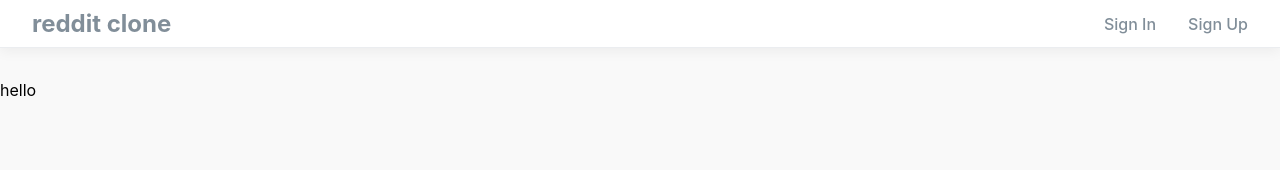
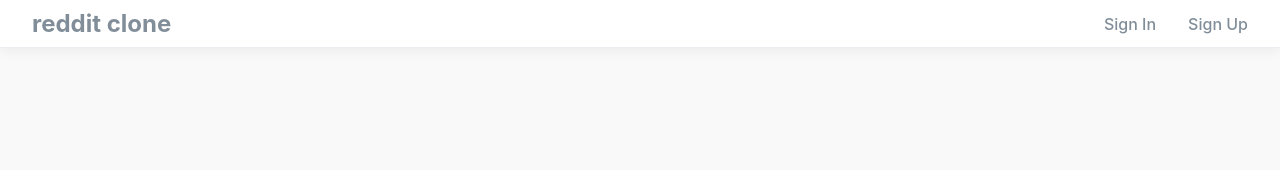
Before and after one commit to alex-dunarentu/reddit-clone, a React (Create React App) app: page /posts/0 in a window 1280 px wide. Shown: the top 170 px of the page. Built offline with nearby package versions, Linux system fonts and the light colour scheme.

Commit message:
added routing to individual post

```diff
--- a/src/App.js
+++ b/src/App.js
@@ -85,7 +85,7 @@ class App extends React.Component {
           />
           <Route exact path="/signin" component={SignInPage} />
           <Route exact path="/signup" component={SignUpPage} />
-          <Route path="/posts" component={PostPage} />
+          <Route path="/posts/:id" render={(props) => <PostPage {...props} posts={this.state.posts} />} />
         </Switch>
       </div>
     );
--- a/src/components/posts/posts.component.jsx
+++ b/src/components/posts/posts.component.jsx
@@ -9,7 +9,6 @@ const Posts = ({ posts, handleDelete, handleVotePos, handleVoteNeg }) => {
   return (
     <div className="Posts">
       {posts.map(({ id, title, description, votes }) => (
-       // <Link to={`/posts/${id}`}>
         <div key={id} className="PostComponent">
           <div className="PostVotes">
             <i
@@ -25,7 +24,9 @@ const Posts = ({ posts, handleDelete, handleVotePos, handleVoteNeg }) => {
             ></i>
           </div>
           <div className="PostDescription">
+            <Link to={`/posts/${id}`}>
               <h1 className="PostTitle">{title}</h1>
+            </Link>
             <h2 className="PostText">{description}</h2>
             <button
               type="button"
@@ -37,7 +38,6 @@ const Posts = ({ posts, handleDelete, handleVotePos, handleVoteNeg }) => {
             </button>
           </div>
         </div>
-       // </Link>
       ))}
     </div>
   );
--- a/src/pages/homepage/homepage.component.jsx
+++ b/src/pages/homepage/homepage.component.jsx
@@ -1,13 +1,12 @@
 import React from "react";
 import Posts from "../../components/posts/posts.component";
 import CreatePost from "../../components/create-post/create-post.component";
-import POSTS_DATA from "../../components/posts/posts.data";
 import { v4 as uuidv4 } from "uuid";
 import "./homepage.styles.scss";
 
 class HomePage extends React.Component {
-  constructor(props) {
-    super(props);
+  constructor() {
+    super();
     this.state = {
       newPostTitle: "",
       newPostDescription: "",
--- a/src/pages/post-page/post-page.component.jsx
+++ b/src/pages/post-page/post-page.component.jsx
@@ -1,7 +1,16 @@
 import React from "react";
+import { useParams } from "react-router-dom";
 import "./post-page.styles.scss";
-const PostPage = (props) => {
-  return <div className="Post">hello</div>;
+
+//make it a class and have methods for checking if the id is = posts.id and return a block of html
+const PostPage = ({ posts }) => {
+  let { id } = useParams();
+  return (
+    <div className="Post">
+      <div className="PostTitle"></div>
+      <div className="PostDescription"></div>
+    </div>
+  );
 };
 
 export default PostPage;
```
Lines whose indentation alone changed are shown as unchanged.
